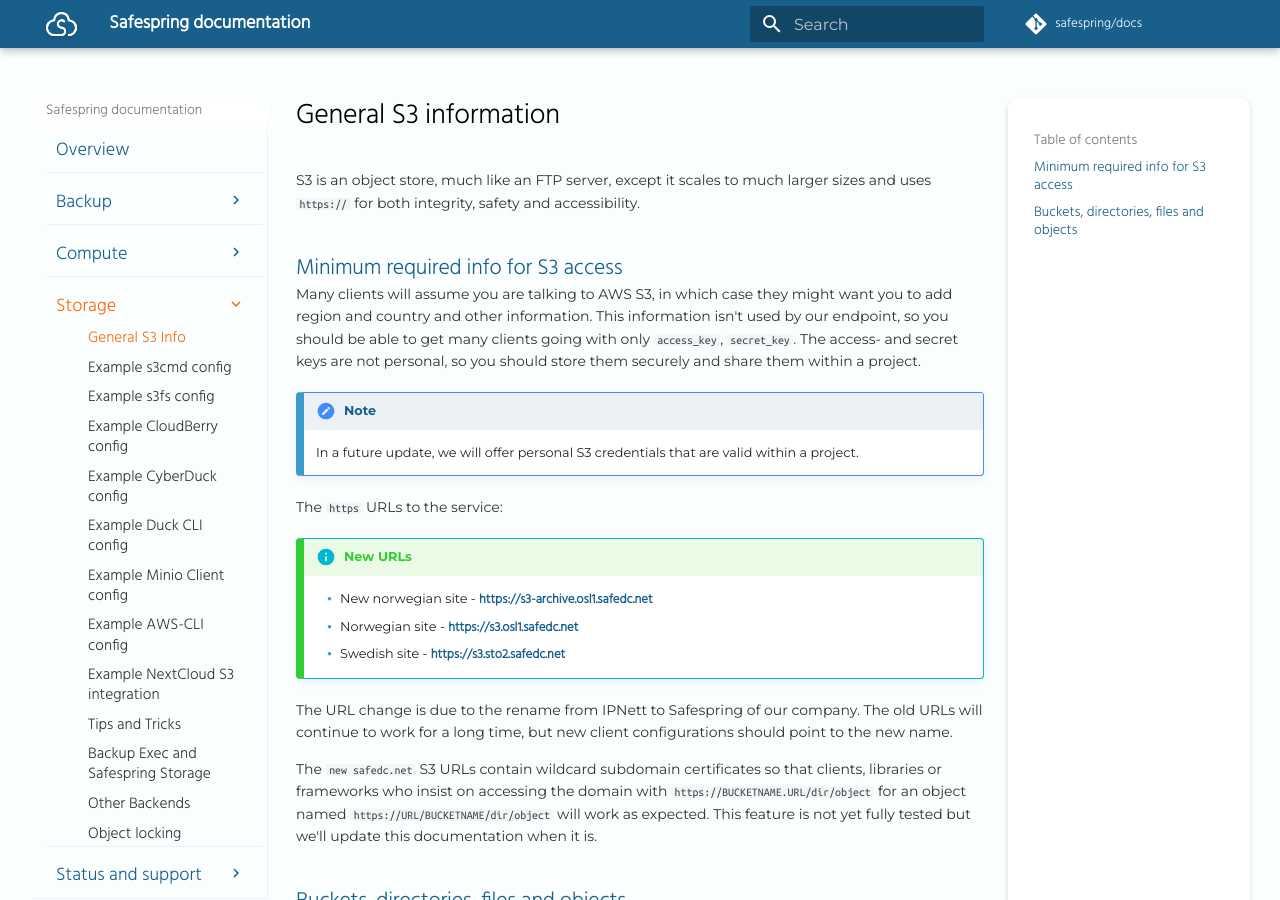
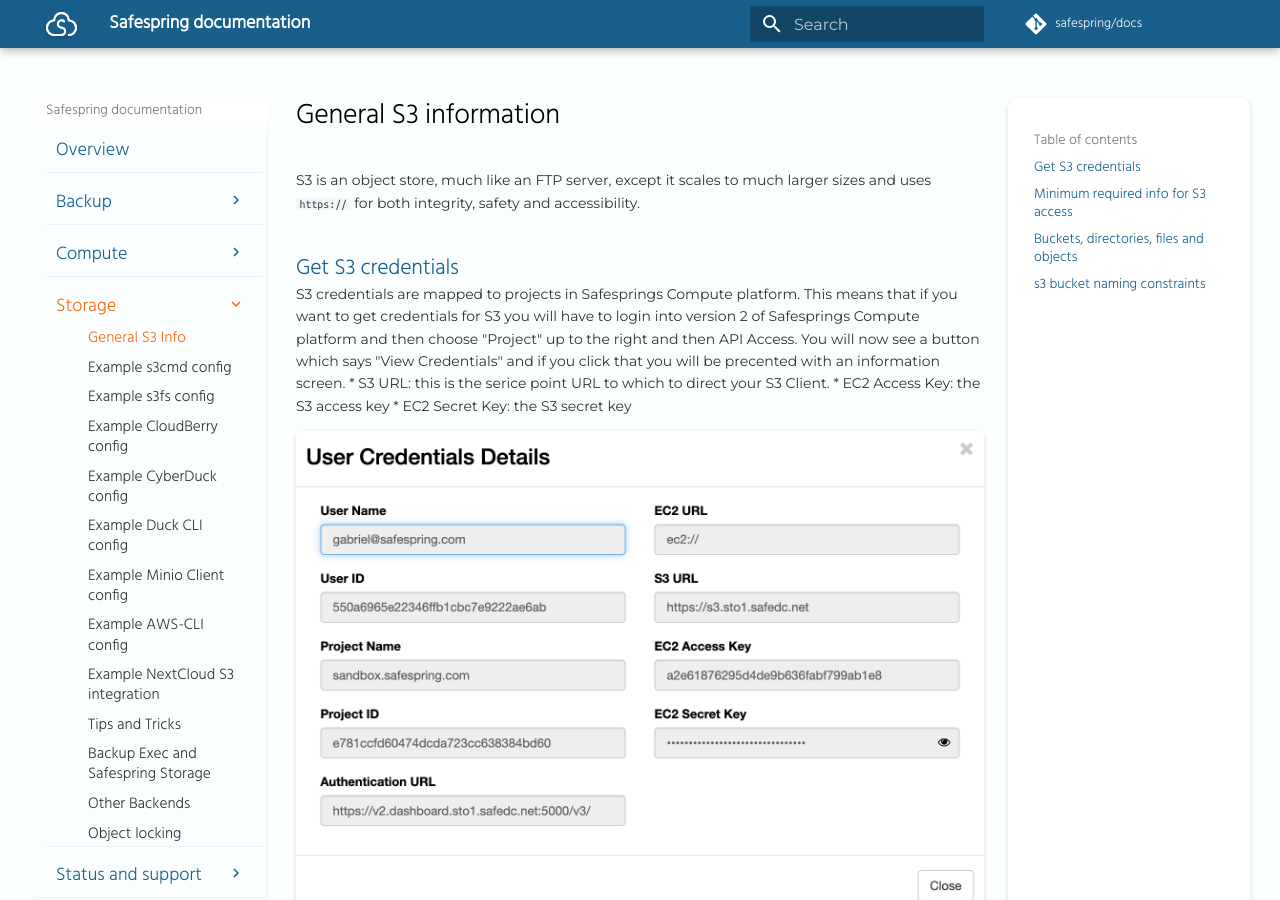
Before and after one commit to safespring/docs, an MkDocs documentation site: the page built from content/storage/generalinfo.md, in a window 1280 px wide and 900 px high. Built offline with MkDocs 1.6.1 and Material for MkDocs 9.7.7, drawn with Linux system fonts in a browser that asks for light colours; a script that is not in the unit is left out; comment, search, counter and statistics services are not loaded; old or Windows-style settings are respelled for this version of MkDocs; some of the changed text lies outside the part shown.

Commit message:
Added new S3 docs on how to get credentials under General Info

```diff
--- a/content/storage/generalinfo.md
+++ b/content/storage/generalinfo.md
@@ -3,6 +3,23 @@
 S3 is an object store, much like an FTP server, except it scales to
 much larger sizes and uses `https://` for both integrity, safety and
 accessibility.
+
+## Get S3 credentials
+S3 credentials are mapped to projects in Safesprings Compute platform.
+This means that if you want to get credentials for S3 you will have to login into
+version 2 of Safesprings Compute platform and then choose "Project" up to the right and then API Access.
+You will now see a button which says "View Credentials" and if you click that you will be precented with an
+information screen.
+* S3 URL: this is the serice point URL to which to direct your S3 Client.
+* EC2 Access Key: the S3 access key
+* EC2 Secret Key: the S3 secret key
+
+![View Credentials](/images/view-credentials.png)
+
+!!! note
+    Every project in Safespring Compute has one S3 account connected to it but one project can have several users. This means
+    that when different users press the "View Credentials" button in Safespring Compute they will get different key pairs of access and secret
+    keys. Important to understand is that these different key pairs will give access to the SAME S3 account, tied to the project.
 
 ## Minimum required info for S3 access
 
@@ -48,3 +65,12 @@
 but do mind that it can fail if the name isn't unique, or the name of
 it would not work as a `DNS` entry. The directories and files inside can
 have names with more variation of course.
+
+## s3 bucket naming constraints
+
+In earlier setups we were running with `rgw_relaxed_s3_bucket_names` set to
+`true`. This allowed a bit more characters but could cause issues with clients
+& solutions expecting the stricter standard bucket naming constraints. To avoid
+such issues in the future we are now running  with the default constraints
+which can be seen here
+<https://docs.ceph.com/en/octopus/radosgw/s3/bucketops/#constraints>.
```
Also changed, not shown: content/images/view-credentials.png (added).
